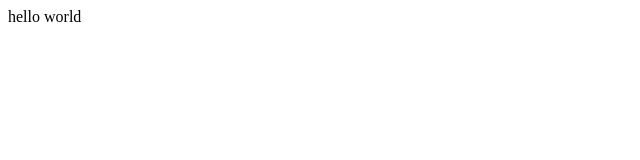
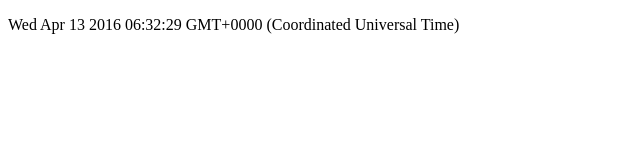
Before and after one commit to eyewind/eyewind.github.io, a plain HTML site: page index.html in a window 1280 px wide. Shown: the whole page, without its empty margins (0-640 px from the left). Drawn offline with Linux system fonts and the light colour scheme.

Commit message:
Update index.html

```diff
--- a/index.html
+++ b/index.html
@@ -2,11 +2,15 @@
 <html>
 <head>
 <meta charset="UTF-8">
-<title>hello world</title>
+<title>eyewind</title>
 </head>
 
 <body>
-hello world
+  <p id="time"></p>
+<script >
+  var e = document.getElementById("time");
+  e.innerHTML = Date();
+</script>
 </body>
 
 </html>
```
